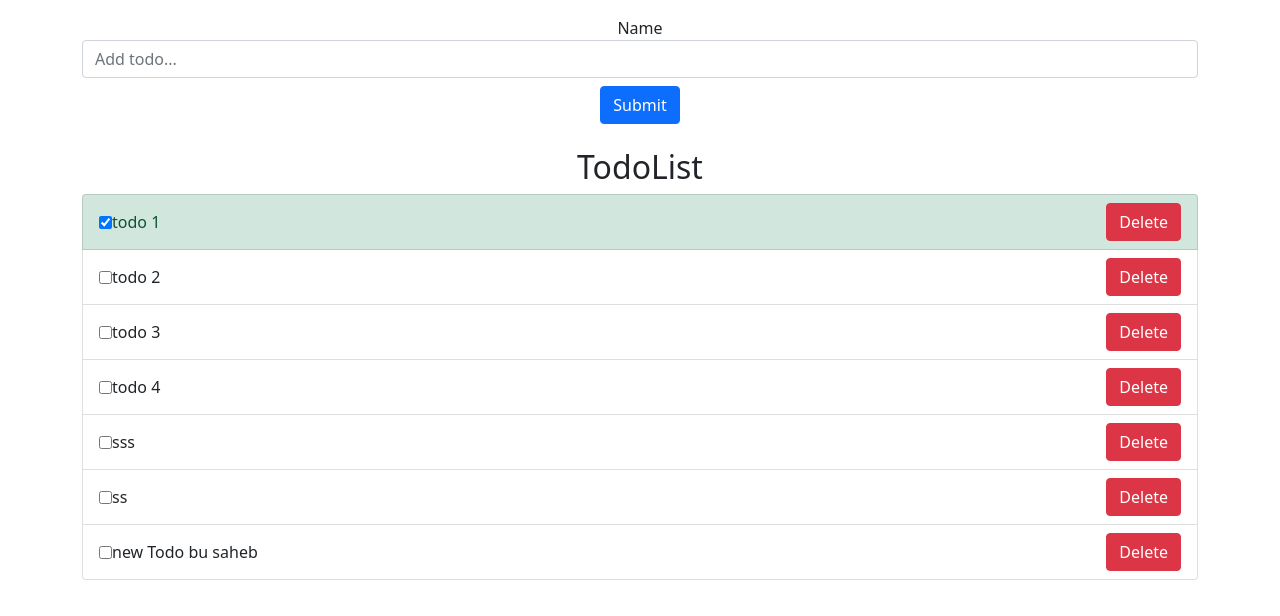
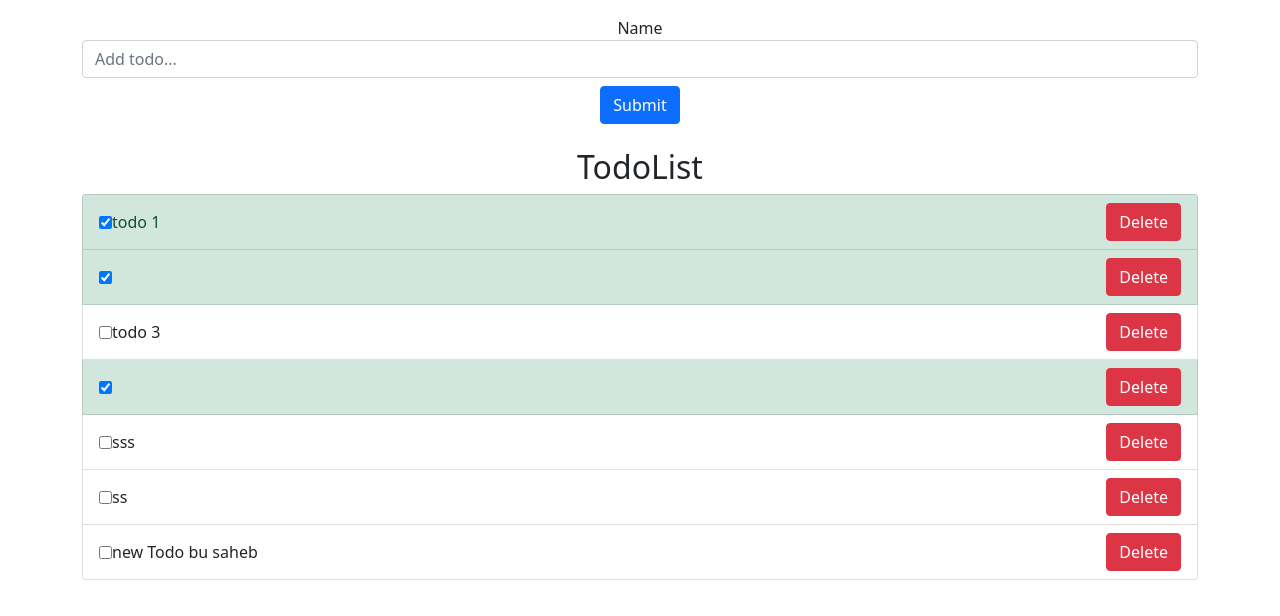
Before and after one commit to sahebmohammadi/redux-toolkit, a React (Create React App) app: page / in a window 1280 px wide. Shown: the top 616 px of the page. Built offline with nearby package versions, Linux system fonts and the light colour scheme; data requests are answered from the project's data file.

Commit message:
toggleCompleteAsync via Api

```diff
--- a/server/db.json
+++ b/server/db.json
@@ -6,9 +6,8 @@
       "completed": true
     },
     {
-      "id": 2,
-      "title": "todo 2",
-      "completed": false
+      "completed": true,
+      "id": 2
     },
     {
       "id": 3,
@@ -16,9 +15,8 @@
       "completed": false
     },
     {
-      "id": 4,
-      "title": "todo 4",
-      "completed": false
+      "completed": true,
+      "id": 4
     },
     {
       "id": 1637097735723,
--- a/src/components/Todos/TodoItem.js
+++ b/src/components/Todos/TodoItem.js
@@ -1,6 +1,9 @@
 import React from "react";
 import { useDispatch } from "react-redux";
-import { deleteTodo, toggleComplete } from "../../features/todos/todoSlice";
+import {
+  deleteTodo,
+  toggleCompleteAsync,
+} from "../../features/todos/todoSlice";
 
 const TodoItem = ({ id, title, completed }) => {
   const dispatch = useDispatch();
@@ -13,7 +16,9 @@ const TodoItem = ({ id, title, completed }) => {
             type="checkbox"
             className="mr-3"
             checked={completed}
-            onChange={(e) => dispatch(toggleComplete({ id }))}
+            onChange={(e) =>
+              dispatch(toggleCompleteAsync({ id: id, completed: !completed }))
+            }
           ></input>
           {title}
         </span>
--- a/src/features/todos/todoSlice.js
+++ b/src/features/todos/todoSlice.js
@@ -28,6 +28,22 @@ export const addAsyncTodos = createAsyncThunk(
     }
   }
 );
+export const toggleCompleteAsync = createAsyncThunk(
+  "todos/toggleCompleteAsync",
+  async (payload, { rejectWithValue }) => {
+    try {
+      const response = await axios.put(
+        `http://localhost:3001/todos/${payload.id}`,
+        {
+          completed: payload.completed,
+        }
+      );
+      return response.data;
+    } catch (error) {
+      return rejectWithValue([], error);
+    }
+  }
+);
 const todoSlice = createSlice({
   name: "todos",
   initialState: {
@@ -51,7 +67,7 @@ const todoSlice = createSlice({
       const selectedTodo = state.todos.find(
         (todo) => todo.id === action.payload.id
       );
-      selectedTodo.completed = !selectedTodo.completed;
+      selectedTodo.completed = action.payload.completed;
     },
     deleteTodo: (state, action) => {
       state.todos = state.todos.filter((todo) => todo.id != action.payload.id);
@@ -75,6 +91,12 @@ const todoSlice = createSlice({
     [addAsyncTodos.fulfilled]: (state, action) => {
       state.todos.push(action.payload);
     },
+    [toggleCompleteAsync.fulfilled]: (state, action) => {
+      const selectedTodo = state.todos.find(
+        (todo) => todo.id === action.payload.id
+      );
+      selectedTodo.completed = action.payload.completed;
+    },
   },
 });
 
```
